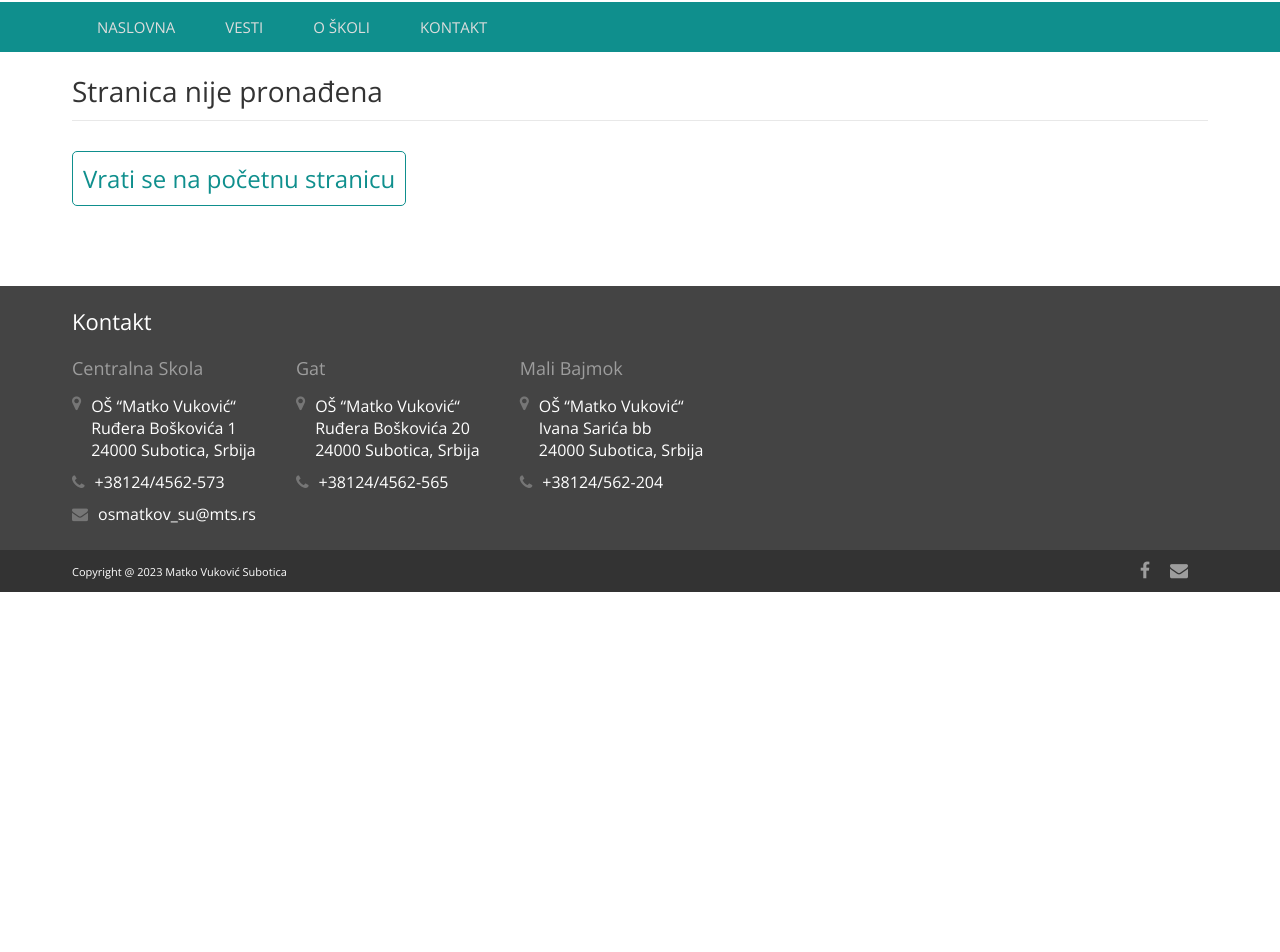
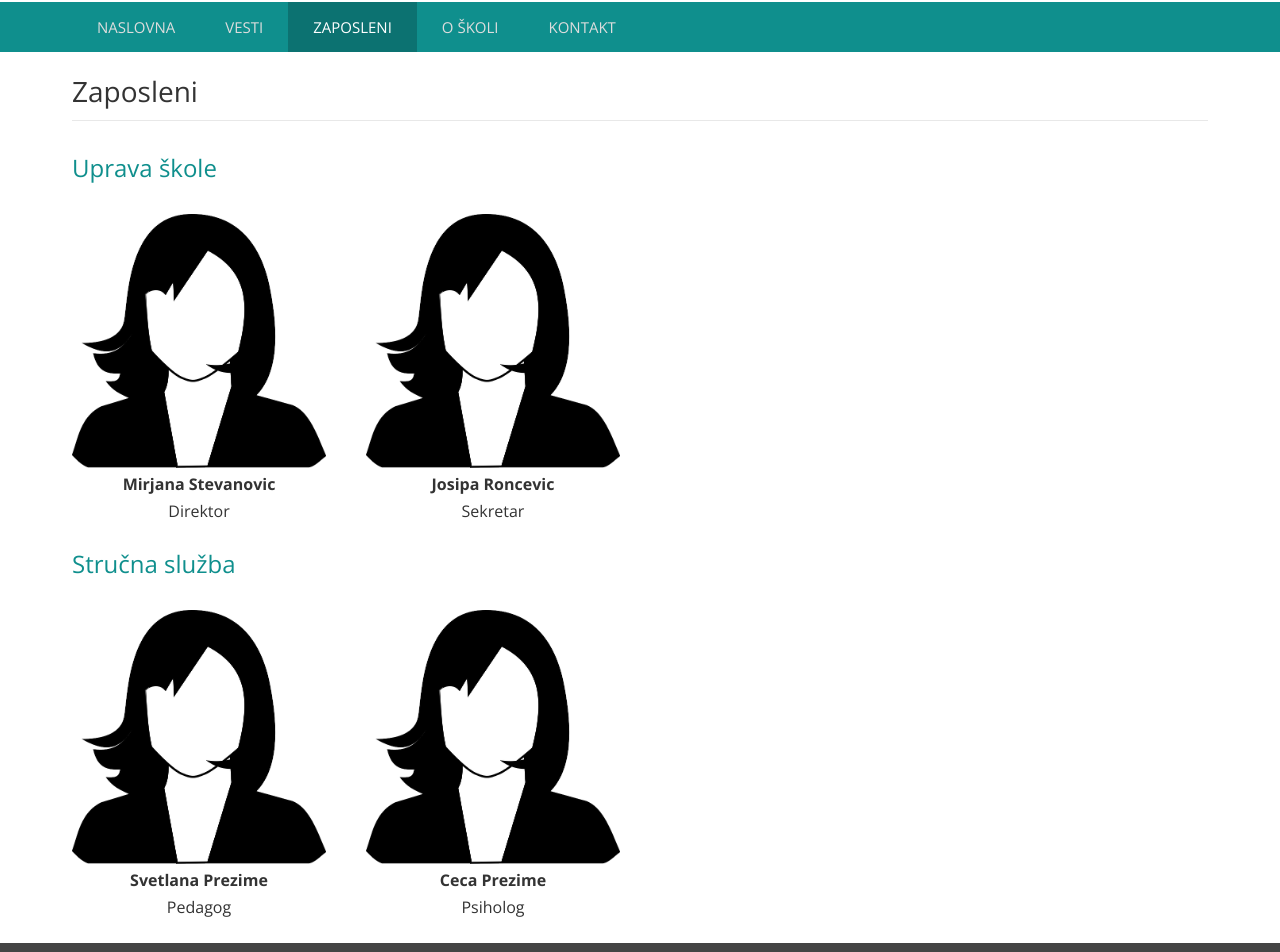
Before and after one commit to BojanIstvancic/matko-vukovic, a Next.js app: page /zaposleni in a window 1280 px wide. Before the commit this address had no page. Shown: the part 208-1160 px from the top of the page. Before the commit the page ends 800 px from the top, so only its background shows below. Built offline with nearby package versions, Linux system fonts and the light colour scheme.

Commit message:
add staff route

```diff
--- a/src/components/MobileNav.tsx
+++ b/src/components/MobileNav.tsx
@@ -99,6 +99,14 @@ const MobileNav: React.FC<MobileNavProps> = ({
             Vesti
           </NavLink>
         </Link>
+        <Link href={links.staff.url} passHref>
+          <NavLink
+            className={asPath === links.staff.url ? "active" : ""}
+            onClick={() => setDisplayMobileNav(false)}
+          >
+            Zaposleni
+          </NavLink>
+        </Link>
         <Link href={links.about.url} passHref>
           <NavLink
             className={asPath === links.about.url ? "active" : ""}
--- a/src/components/Navigation.tsx
+++ b/src/components/Navigation.tsx
@@ -80,6 +80,11 @@ const Navigation: React.FC<NavigationProps> = ({ setDisplayMobileNav }) => {
             <Link href={links.news.url} passHref>
               <a className={asPath === links.news.url ? "active" : ""}>Vesti</a>
             </Link>
+            <Link href={links.staff.url} passHref>
+              <a className={asPath === links.staff.url ? "active" : ""}>
+                Zaposleni
+              </a>
+            </Link>
             <Link href={links.about.url} passHref>
               <a className={asPath === links.about.url ? "active" : ""}>
                 O školi
--- a/src/constants/links.js
+++ b/src/constants/links.js
@@ -4,6 +4,9 @@ export const links = {
   },
   news: {
     url: `/vesti`,
+  },
+  staff: {
+    url: `/zaposleni`,
   },
   about: {
     url: `/o-skoli`,
--- /dev/null
+++ b/src/pages/zaposleni.tsx
@@ -0,0 +1,113 @@
+import Container from "@/components/Container";
+import Layout from "@/components/Layout";
+import Image from "next/image";
+
+import styled from "styled-components";
+
+import Portrait from "/public/images/portrait.png";
+
+const StyledStaff = styled.section``;
+
+const StaffBlock = styled.div`
+  margin-bottom: 20px;
+`;
+const StaffHeading = styled.h2`
+  margin-bottom: 30px;
+`;
+
+const ItemContainer = styled.div`
+  display: grid;
+  grid-template-columns: repeat(2, 1fr);
+  grid-gap: 30px;
+
+  @media (min-width: 600px) {
+    grid-template-columns: repeat(3, 1fr);
+  }
+
+  @media (min-width: 900px) {
+    grid-template-columns: repeat(4, 1fr);
+    grid-gap: 40px;
+  }
+`;
+const Item = styled.div`
+  text-align: center;
+`;
+const ItemImage = styled.div`
+  position: relative;
+`;
+const ItemName = styled.p`
+  font-weight: bold;
+`;
+const ItemRole = styled.p``;
+
+const Staff: React.FC<{}> = () => {
+  return (
+    <Layout title={"Matko Vuković | Zaposleni"} content={"description"}>
+      <Container>
+        <StyledStaff>
+          <h1>Zaposleni</h1>
+          <StaffBlock>
+            <StaffHeading>Uprava škole</StaffHeading>
+            <ItemContainer>
+              <Item>
+                <ItemImage>
+                  <Image
+                    src={Portrait}
+                    alt="velika-skola"
+                    width={640}
+                    height={640}
+                  />
+                </ItemImage>
+                <ItemName>Mirjana Stevanovic</ItemName>
+                <ItemRole>Direktor</ItemRole>
+              </Item>
+              <Item>
+                <ItemImage>
+                  <Image
+                    src={Portrait}
+                    alt="velika-skola"
+                    width={640}
+                    height={640}
+                  />
+                </ItemImage>
+                <ItemName>Josipa Roncevic</ItemName>
+                <ItemRole>Sekretar</ItemRole>
+              </Item>
+            </ItemContainer>
+          </StaffBlock>
+          <StaffBlock>
+            <StaffHeading>Stručna služba</StaffHeading>
+            <ItemContainer>
+              <Item>
+                <ItemImage>
+                  <Image
+                    src={Portrait}
+                    alt="velika-skola"
+                    width={640}
+                    height={640}
+                  />
+                </ItemImage>
+                <ItemName>Svetlana Prezime</ItemName>
+                <ItemRole>Pedagog</ItemRole>
+              </Item>
+              <Item>
+                <ItemImage>
+                  <Image
+                    src={Portrait}
+                    alt="velika-skola"
+                    width={640}
+                    height={640}
+                  />
+                </ItemImage>
+                <ItemName>Ceca Prezime</ItemName>
+                <ItemRole>Psiholog</ItemRole>
+              </Item>
+            </ItemContainer>
+          </StaffBlock>
+        </StyledStaff>
+      </Container>
+    </Layout>
+  );
+};
+
+export default Staff;
```
Also changed, not shown: public/images/portrait.png (added).
